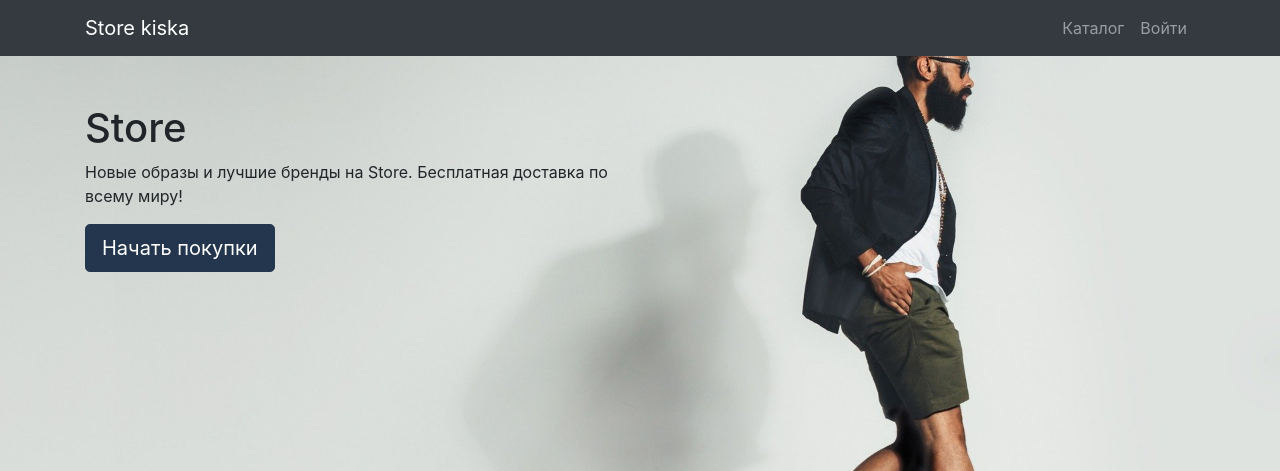
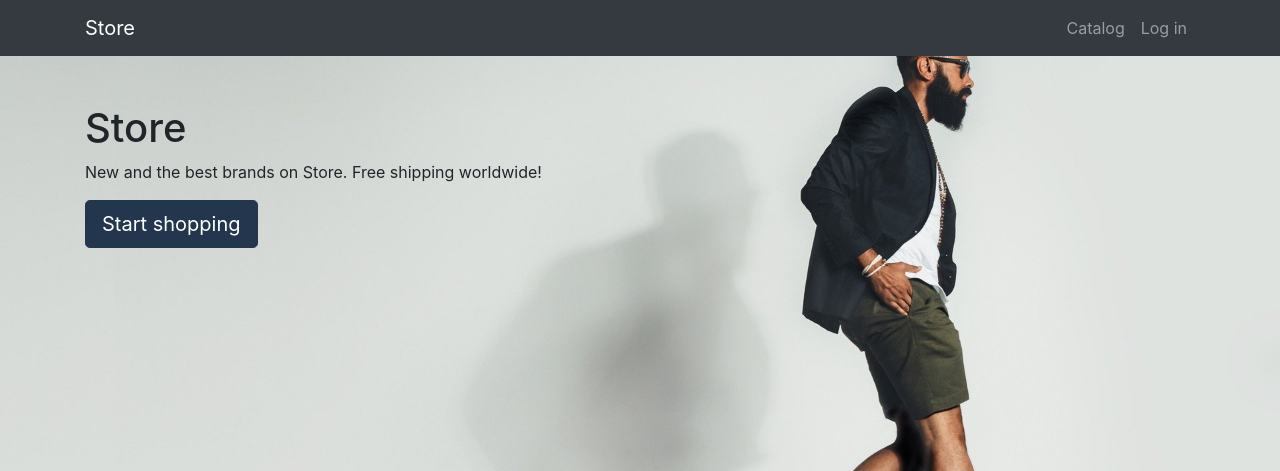
Before and after one commit to MarfelEvgen/store, a Django app: page / in a window 1280 px wide. Shown: the top 471 px of the page. Run offline with Django 3.2, Linux system fonts and the light colour scheme; some libraries are stand-ins or nearby versions.

Commit message:
add DB. & some chanche in html

```diff
--- a/products/admin.py
+++ b/products/admin.py
@@ -9,7 +9,7 @@ admin.site.register(ProductCategory)
 @admin.register(Product)
 class ProductAdmin(admin.ModelAdmin):
     list_display = ('name', 'price', 'quantity')
-    fields = ('name', 'description', 'price', 'quantity', 'category',)
+    fields = ('name', 'description', 'price', 'quantity', 'category', 'image')
     search_fields = ('name',)
 
 
--- a/products/models.py
+++ b/products/models.py
@@ -38,7 +38,7 @@ class Basket(models.Model):
     objects = BasketQuerySet.as_manager()
 
     def __str__(self):
-        return f'Корзина для {self.user.username} | Продукт: {self.product.name}'
+        return f'Basket for {self.user.username} | Product: {self.product.name}'
 
     def sum(self):
         return self.product.price * self.quantity
--- a/products/templates/products/base.html
+++ b/products/templates/products/base.html
@@ -27,7 +27,7 @@
 <!-- Navigation -->
 <nav class="navbar navbar-expand-lg navbar-dark bg-dark fixed-top">
     <div class="container">
-        <a class="navbar-brand" href="{% url 'index' %}">Store kiska</a>
+        <a class="navbar-brand" href="{% url 'index' %}">Store</a>
         <button class="navbar-toggler" type="button" data-toggle="collapse" data-target="#navbarResponsive"
                 aria-controls="navbarResponsive" aria-expanded="false" aria-label="Toggle navigation">
             <span class="navbar-toggler-icon"></span>
@@ -35,7 +35,8 @@
         <div class="collapse navbar-collapse" id="navbarResponsive">
             <ul class="navbar-nav ml-auto">
                 <li class="nav-item">
-                    <a class="nav-link" href="{% url 'products:index' %}">Каталог <i class="fas fa-shopping-bag"></i> </a>
+                    <a class="nav-link" href="{% url 'products:index' %}">Catalog <i class="fas fa-shopping-bag"></i>
+                    </a>
                 </li>
                 {% if user.is_authenticated %}
                     <li class="nav-item dropdown">
@@ -45,25 +46,25 @@
                     </a>
                     <ul class="dropdown-menu" aria-labelledby="navbarDropdown">
                         <li>
-                            <a class="dropdown-item" href="{% url 'users:profile' %}">Профиль</a>
+                            <a class="dropdown-item" href="{% url 'users:profile' %}">Profile</a>
                         </li>
-                        <li><a class="dropdown-item" href="orders/orders.html">Заказы</a></li>
+                        <li><a class="dropdown-item" href="orders/orders.html">Orders</a></li>
                         {% if user.superiser or user.is_staff %}
-                            <li><a class="dropdown-item" href="{% url 'admin:index' %}">Админ-панель</a></li>
+                            <li><a class="dropdown-item" href="{% url 'admin:index' %}">Admin</a></li>
                         {% endif %}
                         <li>
                             <hr class="dropdown-divider">
                         </li>
                         <li>
                             <a class="dropdown-item" href="{% url 'users:logout' %}">
-                                Выйти
+                                Log out
                             </a>
                         </li>
                     </ul>
                 </li>
                 {% else %}
                  <li class="nav-item">
-                    <a class="nav-link" href="{% url 'users:login' %}">Войти <i class="fas fa-sign-in-alt"></i></a>
+                    <a class="nav-link" href="{% url 'users:login' %}">Log in <i class="fas fa-sign-in-alt"></i></a>
                 </li>
                 {% endif %}
 
--- a/products/templates/products/index.html
+++ b/products/templates/products/index.html
@@ -20,16 +20,16 @@
             <div class="col-lg-6">
                 <h1 class="mt-5">Store</h1>
                 <p>
-                    Новые образы и лучшие бренды на Store.
-                    Бесплатная доставка по всему миру!
+                    New and the best brands on Store.
+                    Free shipping worldwide!
                     {% if is_promotion %}
-                    Аутлет: до -70% Собственный бренд. -20% новым покупателям.
+                    Outlet: up to -70% Own Brand. -20% to new customers.
                     {% endif %}
 
                 </p>
                 <button id="start-purchase-btn" type="button" class="btn btn-lg">
                     <a id="start-purchase-link" href="{% url 'products:index' %}">
-                        Начать покупки
+                        Start shopping
                     </a>
                 </button>
             </div>
--- a/products/templates/products/products.html
+++ b/products/templates/products/products.html
@@ -75,11 +75,11 @@
                             <h4 class="card-title">
                                 <a href="#">{{ product.name }}</a>
                             </h4>
-                            <h5>{{ product.price }} руб.</h5>
+                            <h5>${{ product.price }}</h5>
                             <p class="card-text">{{ product.descr }}</p>
                         </div>
                         <div class="card-footer text-center">
-                            <a class="btn btn-outline-success" href="{% url 'products:basket_add' product.id %}">Отправить в корзину</a>
+                            <a class="btn btn-outline-success" href="{% url 'products:basket_add' product.id %}">to cart</a>
 
                         </div>
                     </div>
--- a/products/views.py
+++ b/products/views.py
@@ -21,7 +21,7 @@ def products(request, category_id=None, page_number=1):
     products_paginator = paginator.page(page_number)
 
     context = {
-        'title': 'Store - Каталог',
+        'title': 'Catalog',
         'category': ProductCategory.objects.all(),
         'products': products_paginator
     }
--- a/users/templates/users/base.html
+++ b/users/templates/users/base.html
@@ -8,7 +8,7 @@
     <meta name="viewport" content="width=device-width, initial-scale=1, shrink-to-fit=no"/>
     <meta name="description" content=""/>
     <meta name="author" content=""/>
-    <title>Store - Авторизация</title>
+    <title>Store Authorization</title>
     <link href="{% static 'vendor/css/auth.css' %}" rel="stylesheet"/>
     <script src="https://cdnjs.cloudflare.com/ajax/libs/font-awesome/5.15.1/js/all.min.js"
             crossorigin="anonymous"></script>
```
Also changed, not shown: products/templates/products/baskets.html (+5 -5 lines), users/templates/users/login.html (+7 -6 lines), users/templates/users/profile.html (+7 -8 lines), db.sqlite3, media/products_img/1228110001_1_1_1.jpg (added), media/products_img/2153110131_1_1_1.jpg (added), media/products_img/2242796250_1_1_1.jpg (added), media/products_img/2969241800_1_1_1.jpg (added), media/products_img/3046034802_1_1_1.jpg (added), media/products_img/7385403704_1_1_1.jpg (added), media/products_img/7385404802_1_1_1.jpg (added).
